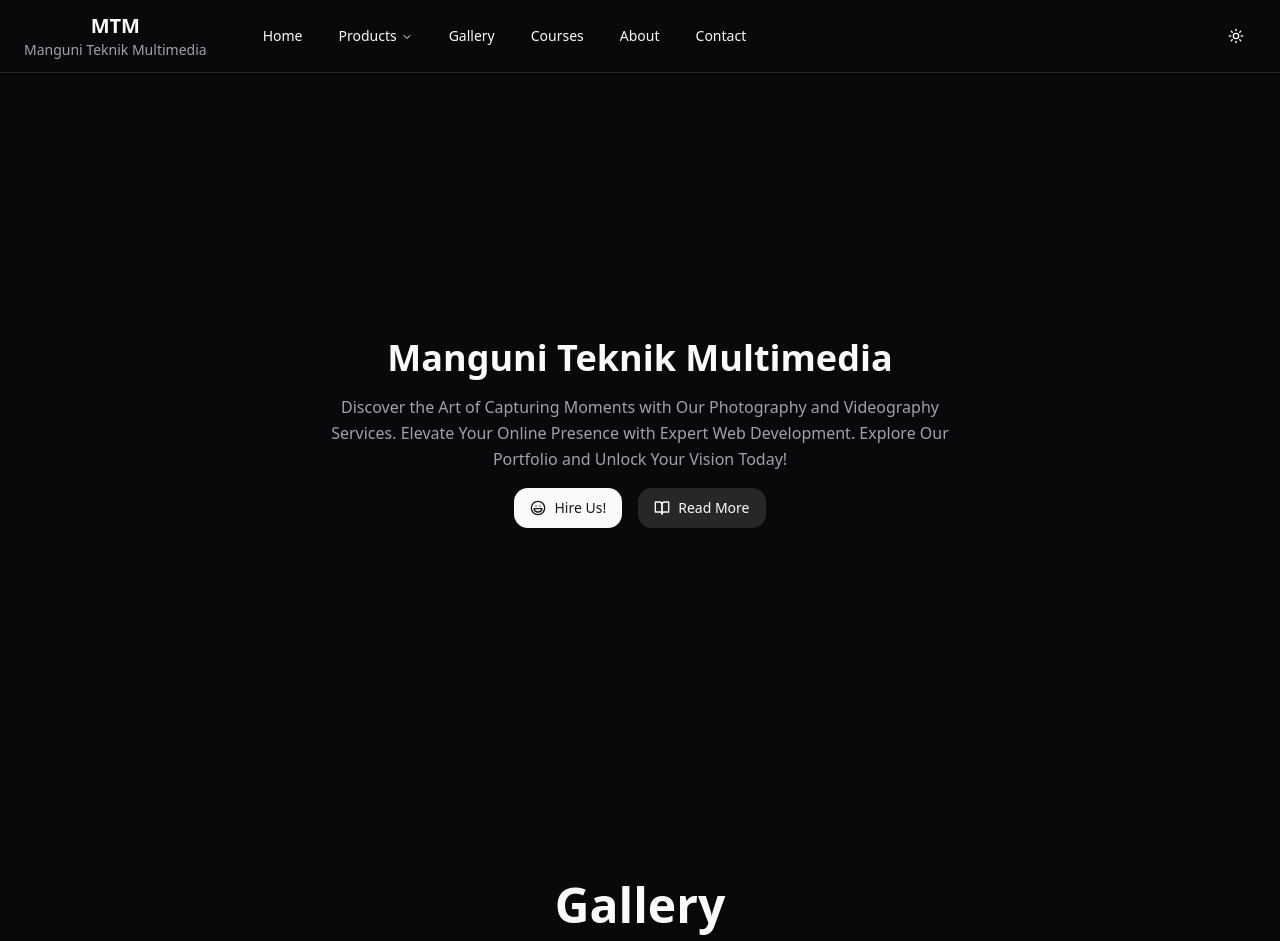
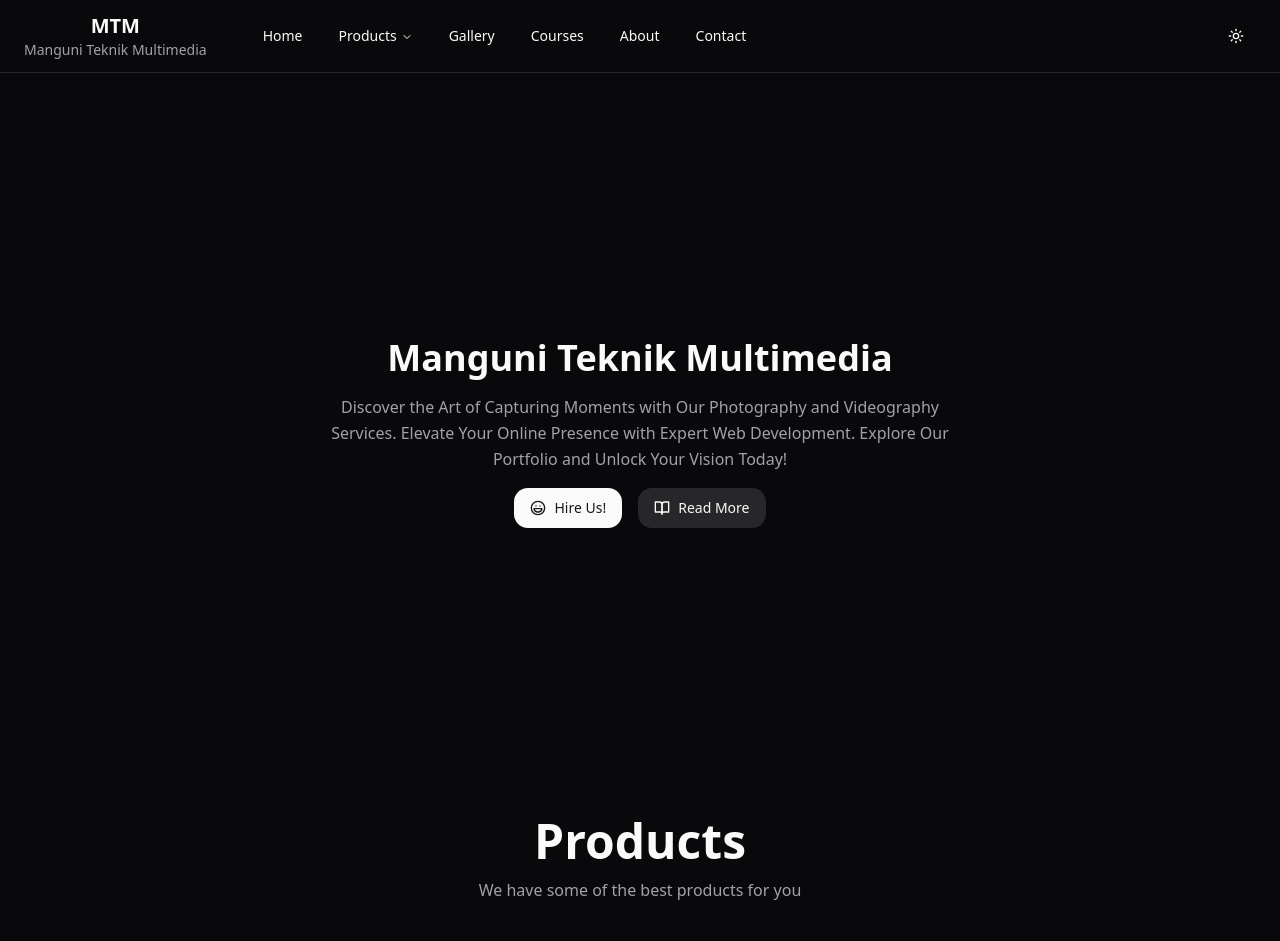
Before and after one commit to kereh/mtm, a Next.js app: page / in a window 1280 px wide. Shown: the top 941 px of the page. Built offline with nearby package versions, Linux system fonts and the light colour scheme.

Commit message:
update: okok

```diff
--- a/src/app/page.tsx
+++ b/src/app/page.tsx
@@ -11,9 +11,9 @@ export default function Home() {
   return (
     <div className='w-full h-full'>
       <Hero />
-      {/* <ProductsDynamic /> */}
+      <ProductsDynamic />
       <GalleryDynamic />
-      {/* <ContactDynamic /> */}
+      <ContactDynamic />
     </div>
   )
 }
```
